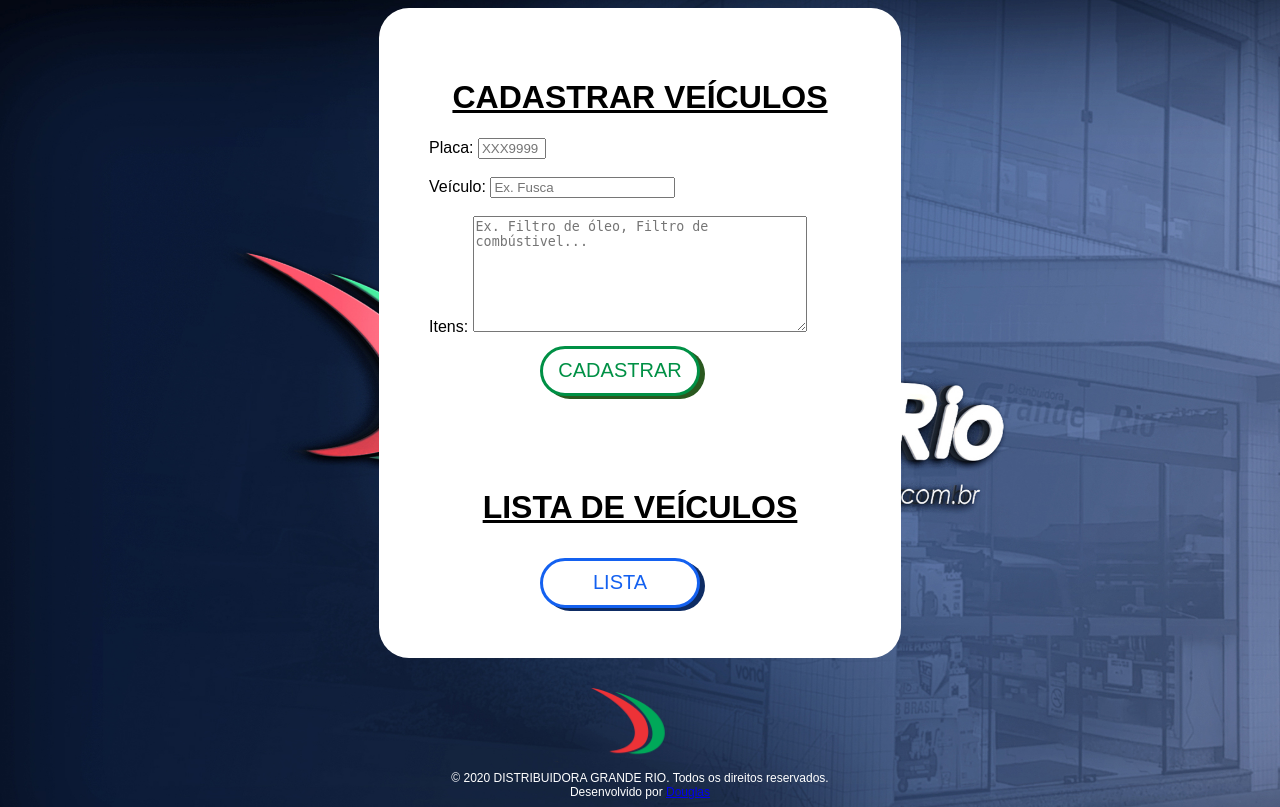
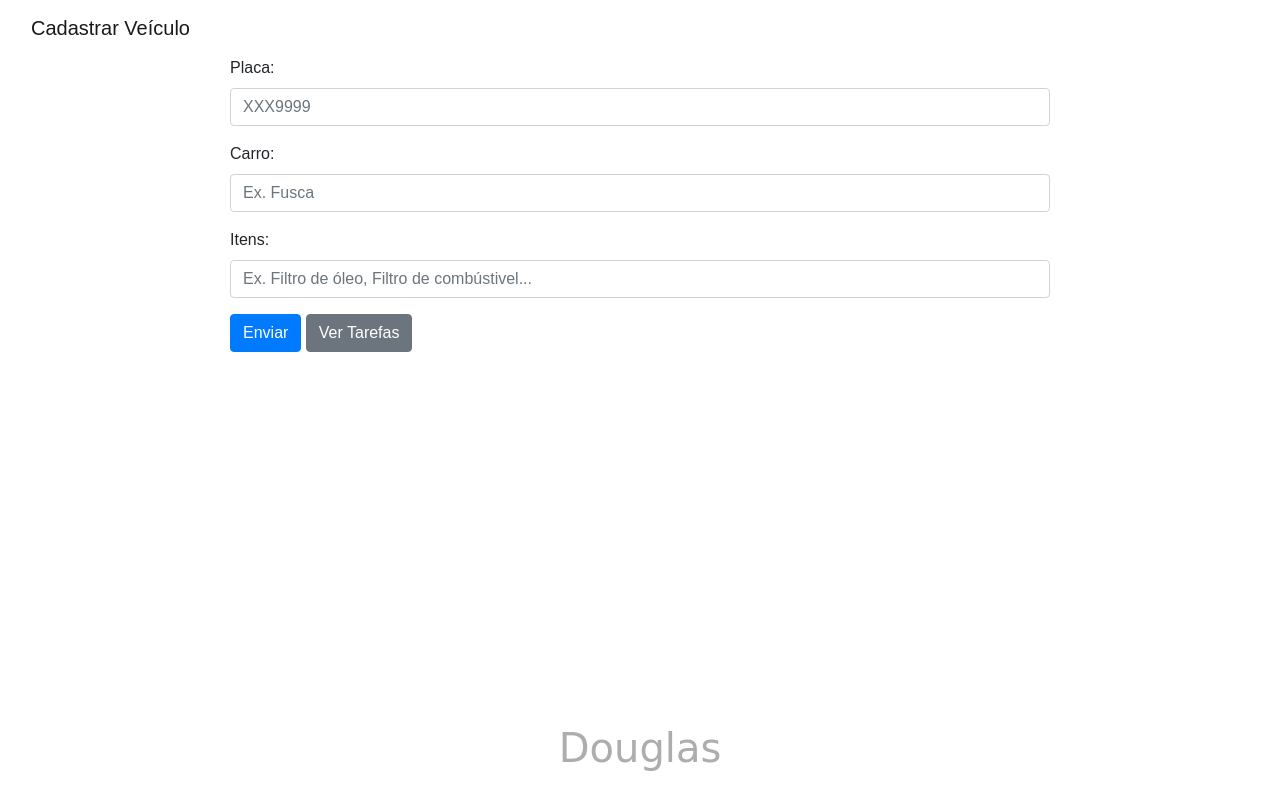
Before and after one commit to marcosfedrizzi/cadastro-veiculos, a PHP site: page /placas.php in a window 1280 px wide. After the commit the page ends 771 px from the top, so only its background shows below. Run offline with PHP 8.4, Linux system fonts and the light colour scheme.

Commit message:
refactor: melhorar o reaproveitamento do código

```diff
--- a/assets/css/estilo1.css
+++ b/assets/css/estilo1.css
@@ -1,20 +1,39 @@
 body {
     font-family: sans-serif;
-    text-transform: uppercase;
     width: 100%;
     height: 100%;
 }
-.comeco1 {
-  width: 1360px;
-  position: relative;
-  margin: 0 auto;
+table a{
+  text-decoration: underline;
 }
-.comeco {
-    margin: 0 auto;
-    width: 620px;
-    position: relative;
+footer h3{
+  font-family: 'Lobster', cursive;
+  text-transform:capitalize;
+  font-size: 30pt;
+  text-align: center;
+  color: #adadad;
+  margin-top: 2rem;
+}
+.cadastro{
+  position:absolute;
+  bottom:20px;
+  left:0%;
+  right:0%;
+}
+h3:hover{
+  background: -webkit-linear-gradient(rgb(0, 0, 0), rgb(3, 129, 212));
+  -webkit-background-clip: text;
+  -webkit-text-fill-color: transparent;
+}
+footer a:hover{
+  text-decoration: none;
+}
+@media (min-width: 1200px){
+  .container{
+    max-width: 850px!important;
+  }
+}
 
-}
 table, td, th {
     border: none;
     padding: 5px;
@@ -26,28 +45,6 @@ table, td, th {
   table {
     width: 100%;
     border-collapse: collapse;
+    margin-top: 1rem;
+    text-transform: uppercase;
   }
-  h1 {
-    font-family: sans-serif;
-    text-decoration: underline;
-    text-align: center;
-}
-.logo {
-  text-align: center;
-  font-family: arial;
-  font-size: 9pt;
-  margin-top: 30px;
-}
-.logo1 {
-  text-align: center;
-  font-family: arial;
-  font-size: 9pt;
-  text-transform: none!important;
-}
-.fundo {
-  float: right;
-  margin-top: -200px;
-  position: fixed;
-  top: 50%;
-  left: 78%;
-}
--- a/conexao.php
+++ b/conexao.php
@@ -2,6 +2,6 @@
 $servidor = "localhost";
 $usuario = "root";
 $senha = "";
-$dbname = "plaquetas";
+$dbname = "veiculos";
 
 $conn = mysqli_connect($servidor, $usuario, $senha, $dbname);
--- a/editprocessa.php
+++ b/editprocessa.php
@@ -8,15 +8,15 @@ $carro = filter_input(INPUT_POST, 'veiculo', FILTER_SANITIZE_STRING);
 $itens = filter_input(INPUT_POST, 'itens', FILTER_SANITIZE_STRING);
 
 
-    $result_usuario = "UPDATE placa SET placa='$placa', carro='$carro', itens='$itens', created=NOW() WHERE id='$id'";
+    $result_usuario = "UPDATE placa SET placa='$placa', carro='$carro', itens='$itens', data=NOW() WHERE id='$id'";
     $resultado_usuario = mysqli_query($conn, $result_usuario);
 
 if(mysqli_affected_rows($conn)) {
-    $_SESSION['msg'] = "<p style='color:green; font-family: sans-serif;'>Veículo Editado com sucesso!</p>";
+    $_SESSION['msg'] = "<p style='color:green; font-family: sans-serif;'>Veículo editado com sucesso!</p>";
     header("Location: lista.php");
 }
 else {
-    $_SESSION['msg'] = "<p style='color:red; font-family: sans-serif;'>Veículo não foi Editado!$id</p>";
+    $_SESSION['msg'] = "<p style='color:red; font-family: sans-serif;'>Veículo $placa não foi editado!</p>";
     header("Location: editplacas.php?id=$id");
 }
 ?>
--- a/placas.php
+++ b/placas.php
@@ -4,19 +4,25 @@ session_start();
 
 ?>
 
-<!DOCTYPE html>
-<html lang="pt-br">
+<!doctype html>
+<html lang="en">
     <head>
-    <meta charset="UTF-8">
-    <meta name="viewport" content="width=device-width, initial-scale=1.0">
-    <link rel="stylesheet" type="text/css" href="estilo.css">
-    <link rel="shortcut icon" href="placa-stop.png" />
-    <title>Placas Veículos</title>
+        <meta charset="utf-8">
+        <meta name="viewport" content="width=device-width, initial-scale=1, shrink-to-fit=no">
+        <link rel="stylesheet" href="https://cdn.jsdelivr.net/npm/bootstrap@4.6.0/dist/css/bootstrap.min.css" integrity="sha384-B0vP5xmATw1+K9KRQjQERJvTumQW0nPEzvF6L/Z6nronJ3oUOFUFpCjEUQouq2+l" crossorigin="anonymous">
+        <title>Cadastrar Tarefa</title>
+        <link rel="shortcut icon" href="assets/img/placa-stop1.png"/>
+        <link rel="stylesheet" href="assets/css/estilo1.css">
     </head>
     <body>
-    <div class="comeco">
-
-    <h1>CADASTRAR VEÍCULOS</h1>
+    <nav class="navbar navbar-light">
+        <div class="container-fluid">
+            <a class="navbar-brand" href="#">Cadastrar Veículo</a>
+        </div>
+    </nav>
+    <div class="container">
+        <div class="row">
+            <div class="col">
             <?php
     if(isset ($_SESSION['msg'])){
         echo $_SESSION['msg'];
@@ -24,29 +30,26 @@ session_start();
         unset($_SESSION['msg']);
     }
     ?>
-        <form method="POST" action="processa1.php">
-            <label>Placa: </label>
-        <input type="text" name="placa" placeholder="XXX9999" maxlength="7" required="" class="inputplaca">
-        <?php echo "<br><br>" ?>
-            <label>Veículo:  </label>
-        <input type="text" name="veiculo" placeholder="Ex. Fusca" required="" maxlength="25">
-        <?php echo "<br><br>" ?>
-        <label class="itens">Itens: </label>
-        <textarea type="text" name="itens" placeholder="Ex. Filtro de óleo, Filtro de combústivel..." class="descricao" required=""></textarea>
-        <?php echo "<br>" ?>
-        <input type="submit" value="CADASTRAR" class="botaoenviar">
-
+                <form action="cadastrar.php" method="post">
+                    <div class="form-group">
+                        <label for="tarefa">Placa:</label>
+                        <input type="text" class="form-control" name="placa"  required="" placeholder="XXX9999" maxlength="7">
+                    </div>
+                    <div class="form-group">
+                        <label for="descricao">Carro:</label>
+                        <input type="text" class="form-control" name="veiculo" placeholder="Ex. Fusca" required="" maxlength="25">
+                    </div>
+                    <div class="form-group">
+                        <label for="prazo">Itens:</label>
+                        <input type="text" class="form-control" name="itens" placeholder="Ex. Filtro de óleo, Filtro de combústivel..." required="">
+                    </div>
+                    <button type="submit" class="btn btn-primary">Enviar</button>
+                    <a href="lista.php" class="btn btn-secondary">Ver Tarefas</a>
                 </form>
-    <?php echo "<br>" ?>
-    <?php echo "<br>" ?>
-    <?php echo "<br>" ?>
-    <?php echo "<br>" ?>
-    <h1>LISTA DE VEÍCULOS</h1>
-    <a href="https://LOJAVIRTUAL/plaquetas/lista.php"><button class="botaoenviar1">LISTA</button></a>
+            </div>
 </div>
 </body>
-<footer>
-<div class="logo"><img src="logo_1_1.png" alt="Logo" height="80px"></div>
-<div class="logo1">© 2020 DISTRIBUIDORA GRANDE RIO. Todos os direitos reservados.<br>Desenvolvido por <a href="https://instagram.com/douglaseduar">Douglas</div>
+<footer class="footer cadastro">
+<a href="https://instagram.com/douglaseduar"><h3>Douglas</h3></a>
 </footer>
 </html>
```
Also changed, not shown: cadastrar.php (added, +30 -0 lines), editplacas.php (+33 -20 lines), index.php (added, +28 -0 lines), lista.php (+27 -10 lines), processa1.php (deleted, +0 -30 lines), assets/img/fachada_modelo_1.jpg (deleted), assets/img/fundo.jpg (deleted), assets/img/granderio.jpg (deleted), assets/img/logo_1_1.png (deleted), assets/img/peneira.jpg (deleted), assets/img/placa-stop.png (deleted), assets/img/placa-stop1.png (added). Lines whose indentation alone changed are shown as unchanged.
